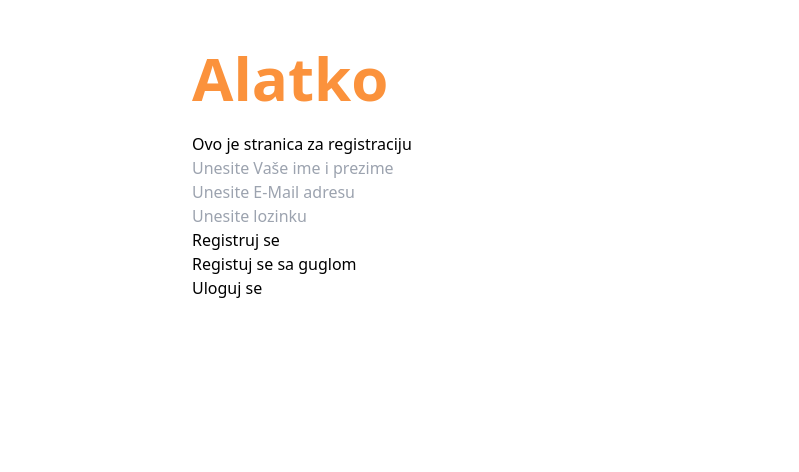
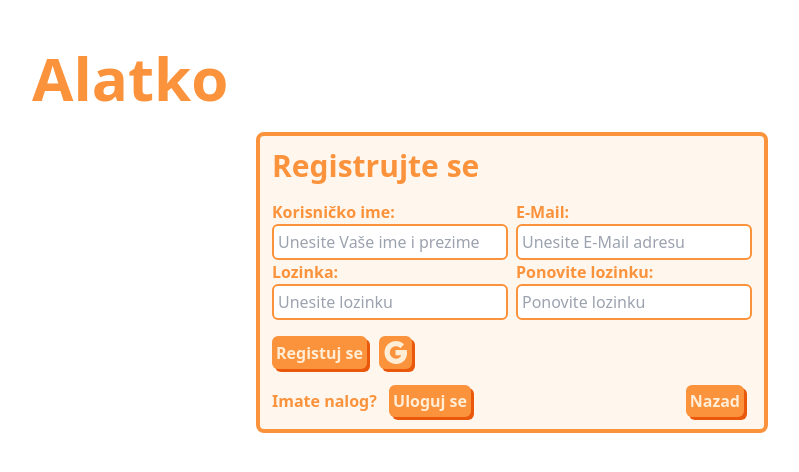
Before and after one commit to Joco223/Alatko, a Nuxt app: page /user/register in a window 1280 px wide. Shown: the top 472 px of the page, without its empty margins (128-927 px from the left). Built offline with nearby package versions, Linux system fonts and the light colour scheme.

Commit message:
Dodata nova stranica za registrovanje

```diff
--- a/app.vue
+++ b/app.vue
@@ -22,9 +22,9 @@
 
 <template>
     <div class="container items-center flex flex-col mx-auto">
-        <div class="w-1/2">
+        <div class="w-3/4">
             <h2 class="text-6xl self-start font-bold text-orange-400 mb-6 mt-12">Alatko</h2>
-            <NuxtPage/>
         </div>
+        <NuxtPage/>
     </div>
 </template>
--- a/pages/index.vue
+++ b/pages/index.vue
@@ -69,7 +69,7 @@
 </script>
 
 <template>
-    <div class="grid gap-x-4 gap-y-4 grid-cols-3">
+    <div class="grid gap-x-4 gap-y-4 grid-cols-3 w-3/4">
         <div class="card col-span-2">
             <h3 class="defaultHeader mb-2">Pretraži oglase</h3>
             <!-- <div class="grid gap-y-2 gap-x-2 grid-cols-3">
--- a/pages/user/login.vue
+++ b/pages/user/login.vue
@@ -55,7 +55,7 @@
 </script>
 
 <template>
-    <div class="card flex flex-col">
+    <div class="card flex flex-col w-2/5">
         <h5 class="defaultHeader mb-4">Log In</h5>
         <div class="grid gap-x-2 grid-cols-2">
             <label class="flex flex-col">
--- a/pages/user/register.vue
+++ b/pages/user/register.vue
@@ -11,6 +11,7 @@
     const name = ref('')
     const email = ref('')
     const password = ref('')
+    const passwordConfirm = ref('')
     var errorMsg = ref('')
 
     const updateUserDBName = async() => {
@@ -30,6 +31,11 @@
     }
 
     const registerUser = async() => {
+        if (password.value != passwordConfirm.value) {
+            errorMsg = 'Lozinke se ne poklapaju';
+            return;
+        }
+
         createUserWithEmailAndPassword(auth, email.value, password.value)
             .then((userCredential) => {
                 const user = userCredential.user;
@@ -86,7 +92,7 @@
 </script>
 
 <template>
-    <h2>Ovo je stranica za registraciju</h2>
+    <!-- <h2>Ovo je stranica za registraciju</h2>
 
     <input v-model="name" type="text" placeholder="Unesite Vaše ime i prezime"><br>
     <input v-model="email" type="email" placeholder="Unesite E-Mail adresu"><br>
@@ -94,5 +100,53 @@
     <button @click="registerUser">Registruj se</button><br>
     <button @click="logInWithGoogle">Registuj se sa guglom</button><br>
     <NuxtLink to="/user/login">Uloguj se</NuxtLink><br>
-    <div>{{ errorMsg }}</div>
+    <div>{{ errorMsg }}</div> -->
+
+    <div class="card flex flex-col w-2/5">
+        <h5 class="defaultHeader mb-4">Registrujte se</h5>
+        <div class="grid gap-x-2 grid-cols-2">
+            <label class="flex flex-col">
+                <span class="defaultText">Korisničko ime:</span>
+                <input class="defaultInput" v-model="name" type="text" placeholder="Unesite Vaše ime i prezime">
+            </label>
+            <label class="flex flex-col">
+                <span class="defaultText">E-Mail:</span>
+                <input class="defaultInput" v-model="email" type="email" placeholder="Unesite E-Mail adresu">
+            </label>
+            <label class="flex flex-col">
+                <span class="defaultText">Lozinka:</span>
+                <input class="defaultInput" v-model="password" type="password" placeholder="Unesite lozinku">
+            </label>
+            <label class="flex flex-col">
+                <span class="defaultText">Ponovite lozinku:</span>
+                <input class="defaultInput" v-model="passwordConfirm" type="password" placeholder="Ponovite lozinku">
+            </label>
+        </div>
+
+        <div class="flex gap-x-1 mt-4">
+            <button class="defaultButton" @click="registerUser"><span class="defaultLightText">Registuj se</span></button>
+            <button class="defaultButton" @click="logInWithGoogle">
+                <svg class="fill-orange-100" xmlns="http://www.w3.org/2000/svg" x="0px" y="0px" width="25" height="25" viewBox="0 0 50 50">
+                    <path d="M 25.996094 48 C 13.3125 48 2.992188 37.683594 2.992188 25 C 2.992188 12.316406 13.3125 2 25.996094 2 C 31.742188 2 37.242188 4.128906 41.488281 7.996094 L 42.261719 8.703125 L 34.675781 16.289063 L 33.972656 15.6875 C 31.746094 13.78125 28.914063 12.730469 25.996094 12.730469 C 19.230469 12.730469 13.722656 18.234375 13.722656 25 C 13.722656 31.765625 19.230469 37.269531 25.996094 37.269531 C 30.875 37.269531 34.730469 34.777344 36.546875 30.53125 L 24.996094 30.53125 L 24.996094 20.175781 L 47.546875 20.207031 L 47.714844 21 C 48.890625 26.582031 47.949219 34.792969 43.183594 40.667969 C 39.238281 45.53125 33.457031 48 25.996094 48 Z"></path>
+                </svg>
+            </button>
+        </div>
+
+        <div class="flex gapx-x-1 mt-4">
+            <span class="defaultText">
+                Imate nalog?
+                <NuxtLink to="/user/login">
+                    <button class="defaultButton ml-2"><span class="defaultLightText">Uloguj se</span></button>
+                </NuxtLink>
+            </span>
+            <div class="grow">
+                <NuxtLink to="/" class="float-right">
+                    <button class="defaultButton"><span class="defaultLightText">Nazad</span></button>
+                </NuxtLink>
+            </div>
+        </div>
+    </div>
+    <div v-if="errorMsg" class="errorCard mt-2 text-center">
+        <span class="defaultText">Došlo je do greške: {{ errorMsg }}</span>
+    </div>
 </template>
```
